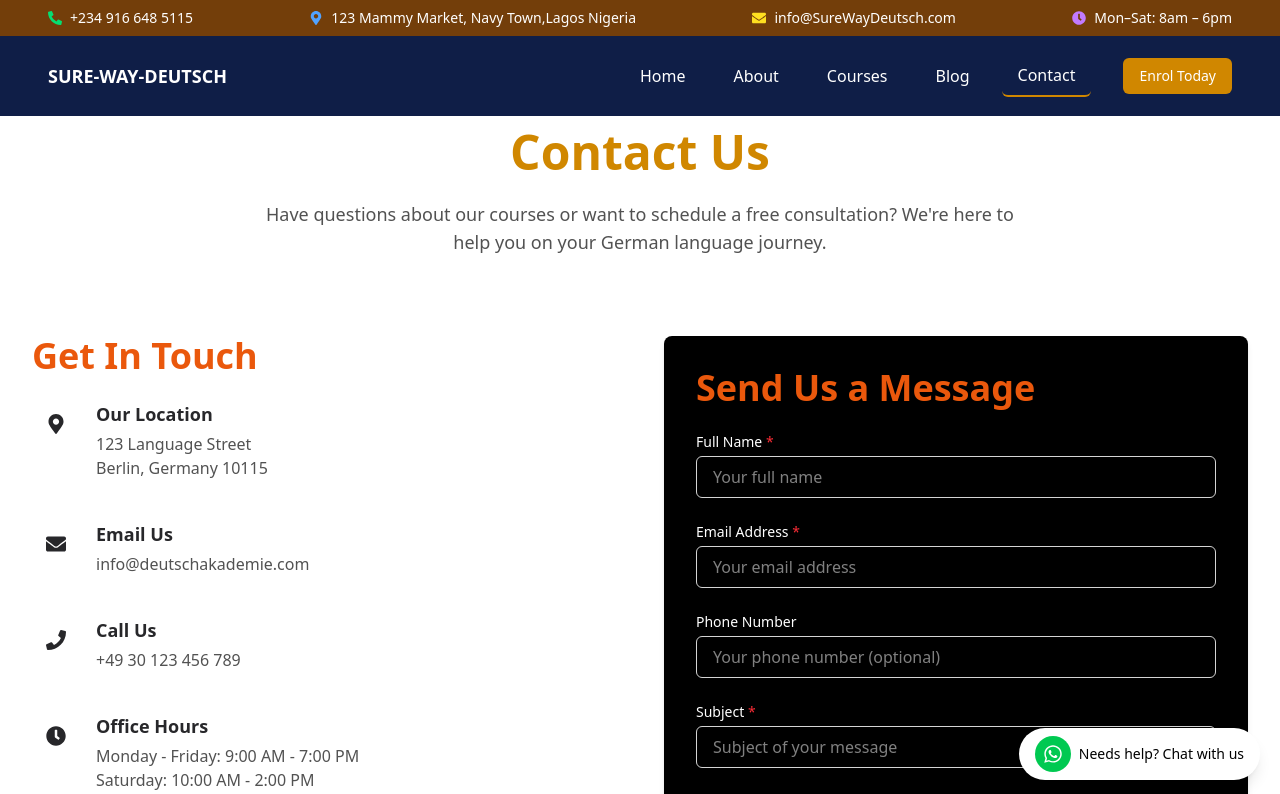
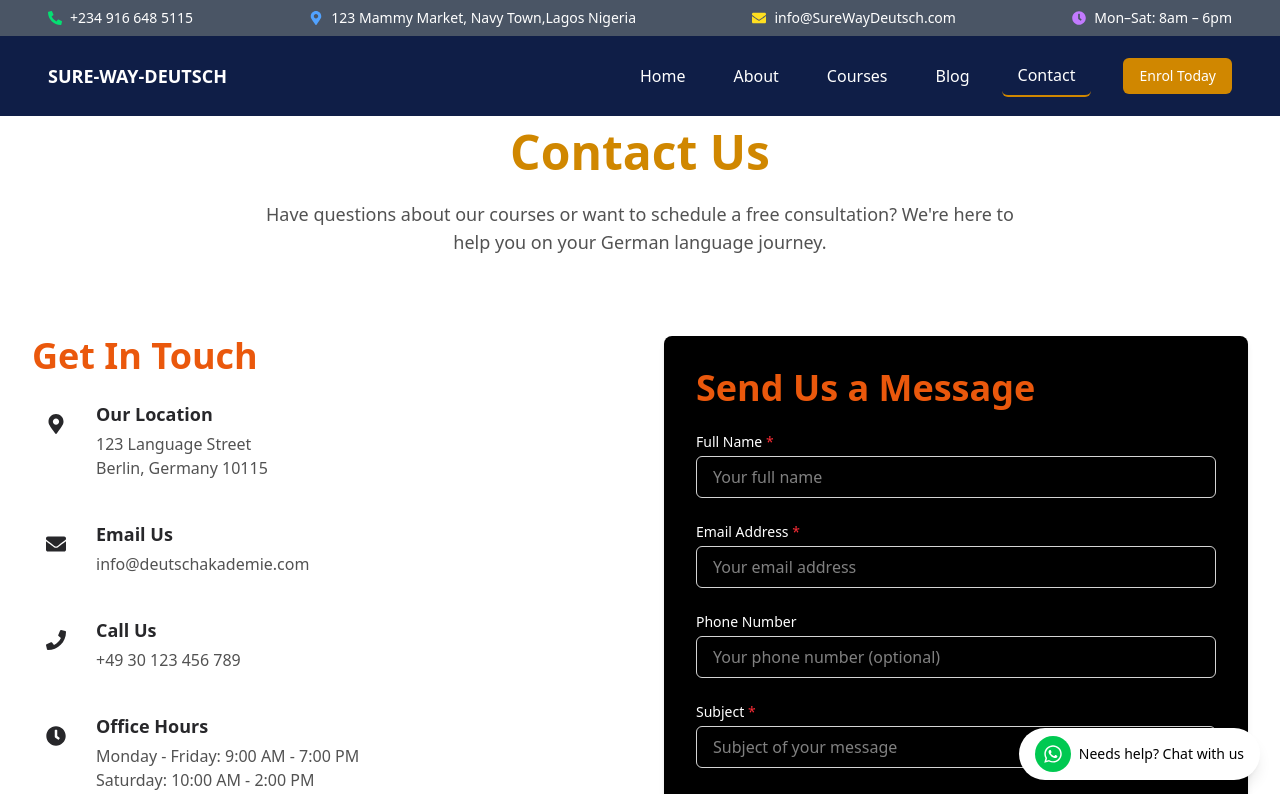
Before and after one commit to Code-Smart20/sure-way-deutsch, a React (Vite) app: page /contact in a window 1280 px wide. Shown: the top 794 px of the page. Built offline with nearby package versions, Linux system fonts and the light colour scheme.

Commit message:
color change

```diff
--- a/src/components/home/Testiomonials.jsx
+++ b/src/components/home/Testiomonials.jsx
@@ -97,7 +97,7 @@ function Testimonials() {
             >
               {testimonials.map((testimonial) => (
                 <SwiperSlide key={testimonial.id}>
-                  <div className="bg-white text-neutral-700 p-6 rounded-lg shadow-md h-full flex flex-col">
+                  <div className="bg-gray-600 text-neutral-700 p-6 rounded-lg shadow-md h-full flex flex-col">
                     <div className="flex items-center mb-4">
                       <img
                         src={testimonial.image}
--- a/src/components/layout/Info.jsx
+++ b/src/components/layout/Info.jsx
@@ -3,7 +3,7 @@ import { FaPhoneAlt, FaMapMarkerAlt, FaEnvelope, FaClock } from 'react-icons/fa'
 
 const Info = () => {
   return (
-    <div className="bg-yellow-900 text-white text-sm py-2 px-4">
+    <div className="bg-gray-600 text-white text-sm py-2 px-4">
       <div className="container mx-auto flex flex-col sm:flex-row justify-between items-center gap-4">
 
         {/* Phone */}
```
